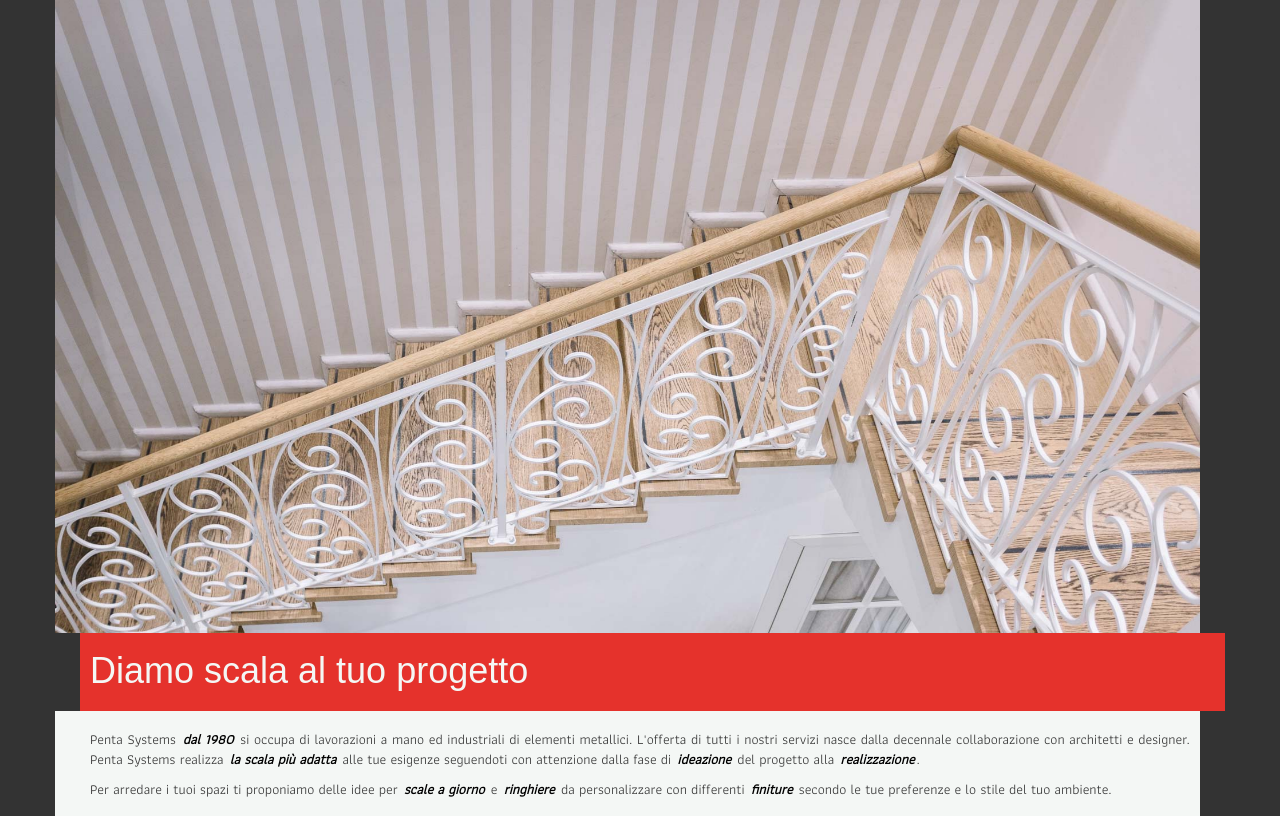
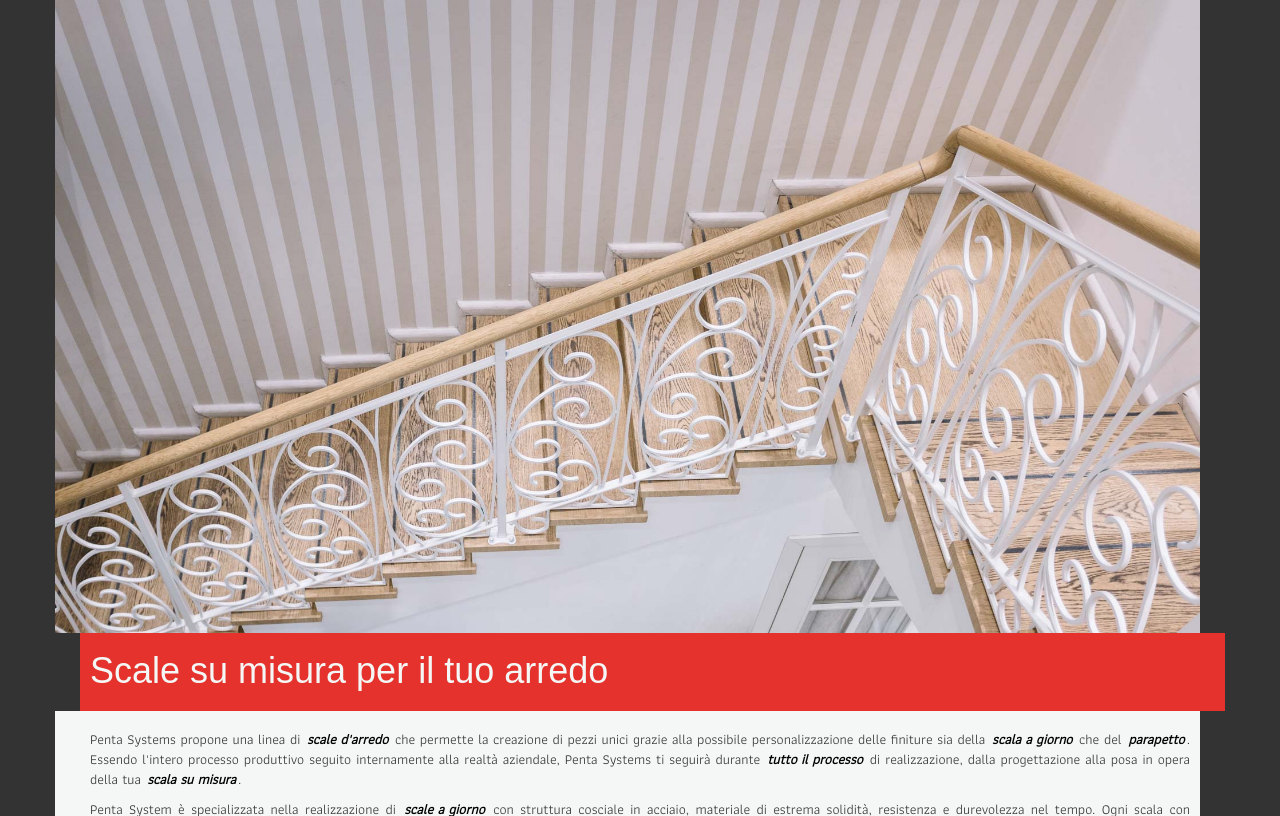
Before and after one commit to pentasystems/pentasystems.github.io, a plain HTML site: page scale-a-giorno.html in a window 1280 px wide. Shown: the part 61-877 px from the top of the page. Drawn offline with Linux system fonts and the light colour scheme; a web font is replaced by a local one.

Commit message:
File creation

```diff
--- a/index.html
+++ b/scale-a-giorno.html
@@ -1,15 +1,15 @@
 <!DOCTYPE html>
-<html lang="en">
+<html lang="it">
 
 <head>
 
     <meta charset="utf-8">
     <meta http-equiv="X-UA-Compatible" content="IE=edge">
     <meta name="viewport" content="width=device-width, initial-scale=1">
-    <meta name="description" content="Penta Systems realizza scale a giorno e ringhiere in acciao curando dalla progettazione, alle finiture, alla realizzazione e posa in opera">
+    <meta name="description" content="Penta Systems realizza scale a vista su misura, per realizzare il tuo pezzo unico curando tutto, dalla progettazione alla posa in opera">
     <meta name="author" content="Penta Systems - Verona">
 
-    <title>Scale a giorno e ringhiere personalizzate dalla progettazione alle finiture - Penta Systems - Verona</title>
+    <title>Linea di scale a vista Pentasystems per la realizzazione del tuo pezzo unico - Penta Systems - Verona</title>
 
     <!-- FONTS -->
     <link href="https://fonts.googleapis.com/css?family=Athiti|Viga" rel="stylesheet">
@@ -52,7 +52,7 @@
             </div>
             <div class="row red-zone alt-right">
                 <div class="red-zone col-lg-12">
-                    <h1>Diamo scala al tuo progetto</h1>
+                    <h1>Scale su misura per il tuo arredo</h1>
                 </div>
             </div>
         </div>
@@ -61,8 +61,8 @@
         <div class="container alt-left">
             <div class="row alt-left">
                 <div class="col-lg-12">
-                    <p>Penta Systems <strong>dal 1980</strong> si occupa di lavorazioni a mano ed industriali di elementi metallici. L'offerta di tutti i nostri servizi nasce dalla decennale collaborazione con architetti e designer. Penta Systems realizza <strong>la scala più adatta</strong> alle tue esigenze seguendoti con attenzione dalla fase di <strong>ideazione</strong> del progetto alla <strong>realizzazione</strong>.</p>
-                    <p>Per arredare i tuoi spazi ti proponiamo delle idee per <strong>scale a giorno</strong> e <strong>ringhiere</strong> da personalizzare con differenti <strong>finiture</strong> secondo le tue preferenze e lo stile del tuo ambiente.</p>
+                    <p>Penta Systems propone una linea di <strong>scale d'arredo</strong> che permette la creazione di pezzi unici grazie alla possibile personalizzazione delle finiture sia della <strong>scala a giorno</strong> che del <strong>parapetto</strong>. Essendo l'intero processo produttivo seguito internamente alla realtà aziendale, Penta Systems ti seguirà durante <strong>tutto il processo</strong> di realizzazione, dalla progettazione alla posa in opera della tua <strong>scala su misura</strong>.</p>
+                    <p>Penta System è specializzata nella realizzazione di <strong>scale a giorno</strong> con struttura cosciale in acciaio, materiale di estrema solidità, resistenza e durevolezza nel tempo. Ogni scala con struttura cosciale in acciaio è caratterizzata dall'eccellenza dei <strong>materiali utilizzati</strong> e dalla professionalità ed esperienza della <strong>manodopera</strong>.</p>
                 </div>
             </div>
             <div class="row alt-right">
```
Also changed, not shown: 2 other files.
